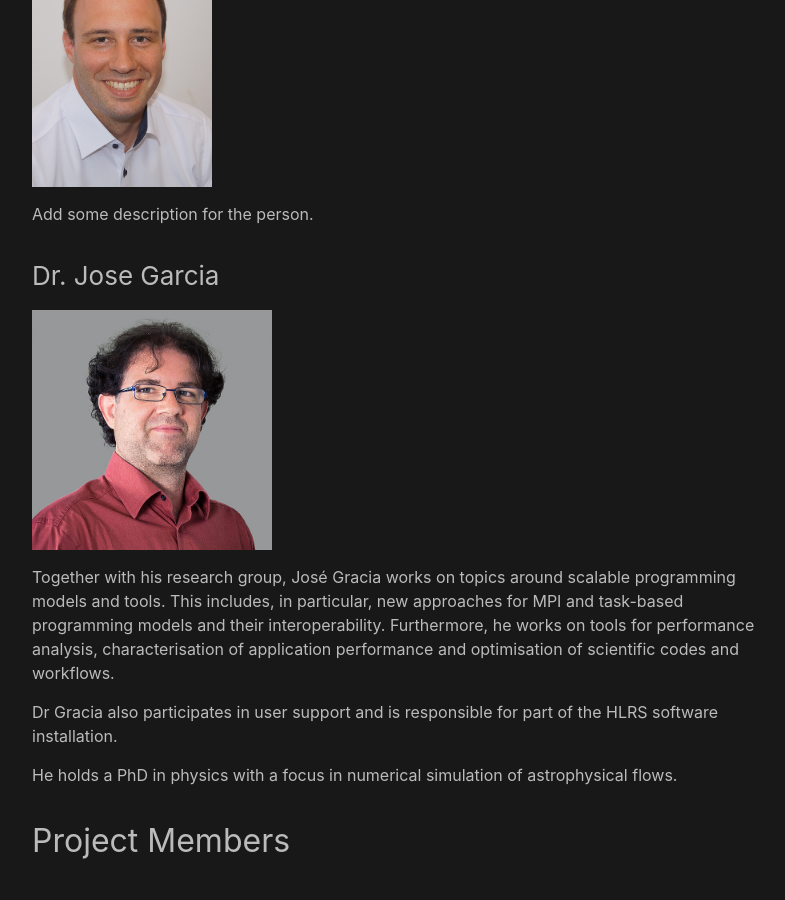
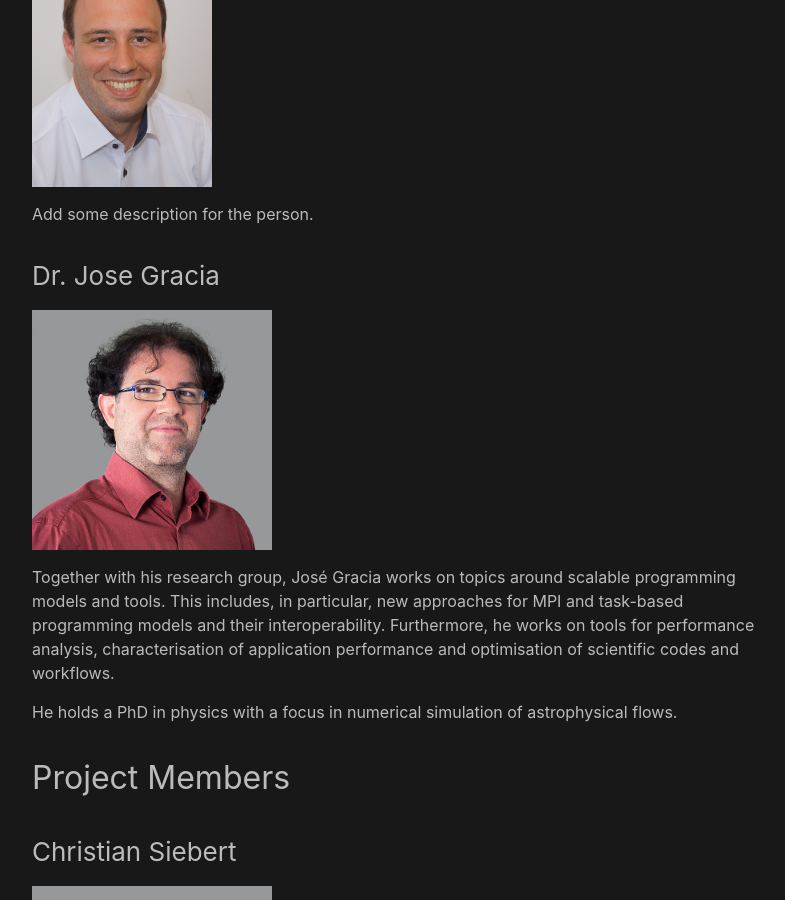
Before and after one commit to targetDART/targetdart.github.io, a Jekyll site: the page built from pages/03_team.md, in a window 1280 px wide and 900 px high, scrolled down 796 px. Shown: the whole window, without its empty margins (238-1023 px from the left). Built offline with Jekyll 4.4.1, drawn with Linux system fonts in a browser that asks for light colours.

Commit message:
Update 03_team.md

```diff
--- a/pages/03_team.md
+++ b/pages/03_team.md
@@ -16,12 +16,10 @@
 
 Add some description for the person.
 
-### Dr. Jose Garcia
+### Dr. Jose Gracia
 <img src="../assets/img/Garcia.jpg" height="240" />
 
 Together with his research group, José Gracia works on topics around scalable programming models and tools. This includes, in particular, new approaches for MPI and task-based programming models and their interoperability. Furthermore, he works on tools for performance analysis, characterisation of application performance and optimisation of scientific codes and workflows.
-
-Dr Gracia also participates in user support and is responsible for part of the HLRS software installation.
 
 He holds a PhD in physics with a focus in numerical simulation of astrophysical flows.
 
```
